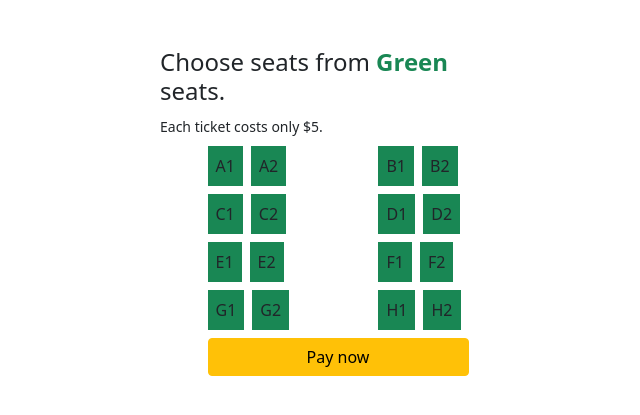
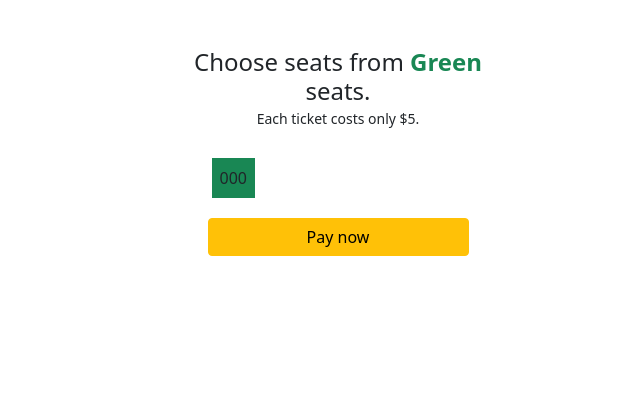
Before and after one commit to TareqMonwer/django-ticket-booking, a Django app: template core/templates/core/seats.html in a window 1280 px wide. Shown: the top 415 px of the page, without its empty margins (302-942 px from the left). Run offline with Django 3.2, Linux system fonts and the light colour scheme; tables that the repository leaves empty hold one stand-in row (values such as "Sample post"); the template is opened without the code that fills it: values that come from a table or form of the project are taken from there, most other values are stand-ins (such as "Sample title", 1, 10 or a date in 2020).

Commit message:
add seat filtering and booking views and logics.

```diff
--- a/core/templates/core/seats.html
+++ b/core/templates/core/seats.html
@@ -10,88 +10,34 @@
 <body>
     <div class="container">
         <div class="row flex-column align-items-center mt-5">
-            <div class="col-sm-12 col-md-4">
-                <h4>
+            <div class="col-sm-12 col-md-4 text-center mb-4">
+                <h4 class="mb-0">
                     Choose seats from <strong class="text-success">Green</strong> seats.
                 </h4>
                 <small>Each ticket costs only $5.</small>
             </div>
             <div class="col-sm-12 col-md-3">
-                <form action="{% url 'pay' %}" method="post" class="d-flex flex-column">
+                <form action="." method="POST" class="d-flex flex-column">
                     {% csrf_token %}
-                    <div class="d-flex justify-content-between">
-                        <div class="leftseats">
-                            <div class="seat-row d-flex my-2">
-                                <div class="seat p-2 bg-success" data-seat-number="a1">
-                                    A1
+                    <div class="d-flex flex-wrap justify-content-between">
+
+                        {% for seat in seats %}
+                            {% if seat in booked_seats %}
+                                <div class="booked-seat p-2 bg-danger m-1" data-seat-number="{{ seat.number }}">
+                                    {{ seat.number|upper }}
                                 </div>
-                                <div class="mx-2 seat p-2 bg-success" data-seat-number="a2">
-                                    A2
+                            {% else %}
+                                <div class="seat p-2 bg-success m-1" data-seat-number="{{ seat.number }}">
+                                    {{ seat.number|upper }}
                                 </div>
-                            </div>
-                            <div class="seat-row d-flex my-2">
-                                <div class="seat p-2 bg-success" data-seat-number="c1">
-                                    C1
-                                </div>
-                                <div class="mx-2 seat p-2 bg-success" data-seat-number="c2">
-                                    C2
-                                </div>
-                            </div>
-                            <div class="seat-row d-flex my-2">
-                                <div class="seat p-2 bg-success" data-seat-number="e1">
-                                    E1
-                                </div>
-                                <div class="mx-2 seat p-2 bg-success" data-seat-number="e2">
-                                    E2
-                                </div>
-                            </div>
-                            <div class="seat-row d-flex my-2">
-                                <div class="seat p-2 bg-success" data-seat-number="g1">
-                                    G1
-                                </div>
-                                <div class="mx-2 seat p-2 bg-success" data-seat-number="g2">
-                                    G2
-                                </div>
-                            </div>
-                        </div>
+                            {% endif %}
+                        {% endfor %}
 
-                        <div class="driverside-seats">
-                            <div class="seat-row d-flex my-2">
-                                <div class="seat p-2 bg-success" data-seat-number="b1">
-                                    B1
-                                </div>
-                                <div class="ms-2 seat p-2 bg-success" data-seat-number="b2">
-                                    B2
-                                </div>
-                            </div>
-                            <div class="seat-row d-flex my-2" data-seat-number="d1">
-                                <div class="seat p-2 bg-success">
-                                    D1
-                                </div>
-                                <div class="mx-2 seat p-2 bg-success" data-seat-number="d2">
-                                    D2
-                                </div>
-                            </div>
-                            <div class="seat-row d-flex my-2">
-                                <div class="seat p-2 bg-success" data-seat-number="f1">
-                                    F1
-                                </div>
-                                <div class="mx-2 seat p-2 bg-success" data-seat-number="f2">
-                                    F2
-                                </div>
-                            </div>
-                            <div class="seat-row d-flex my-2">
-                                <div class="seat p-2 bg-success" data-seat-number="h1">
-                                    H1
-                                </div>
-                                <div class="mx-2 seat p-2 bg-success" data-seat-number="h2">
-                                    H2
-                                </div>
-                            </div>
-                        </div>
                     </div>
+                    <input type="hidden" name="from_city" value="{{ departure_city }}">
+                    <input type="hidden" name="to_city" value="{{ destination }}">
                     <div id="hiddenInputs"></div>
-                    <input id="submit" type="submit" value="Pay now" class="btn btn-warning">
+                    <input id="submit" type="submit" value="Pay now" class="btn btn-warning mt-3">
                 </form>
             </div>
         </div>
@@ -108,6 +54,8 @@
                     const seatNumber = seat.dataset.seatNumber;
                     const newInput = `<input type="hidden" name="seats" value=${seatNumber} />`;
                     hiddenInputs.innerHTML += newInput;
+                    seat.classList.remove('bg-success');
+                    seat.classList.add('bg-warning');
                 })
             })
         })();
```
Also changed, not shown: core/templates/core/index.html (+22 -12 lines), core/views.py (+52 -5 lines).
